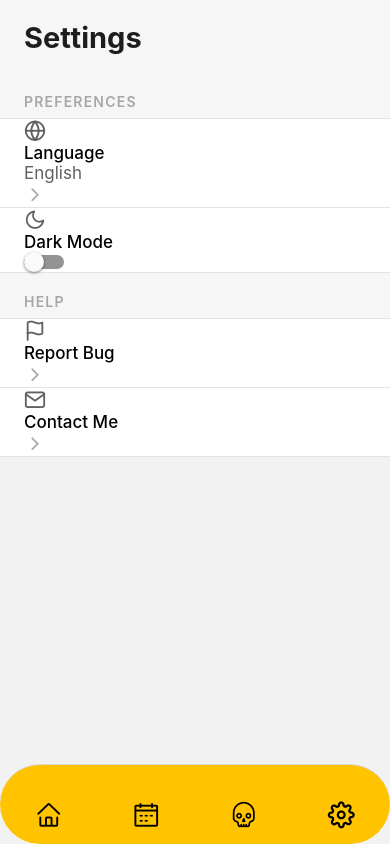
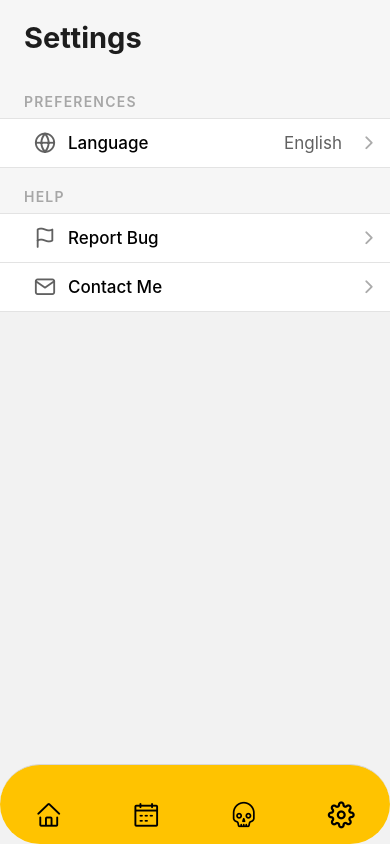
Before and after one commit to Balawal/today-in-history, a React Native app: screen /Settings in a window 390 px wide. Built offline with nearby package versions, Linux system fonts and the light colour scheme; no server answers.

Commit message:
link to wiki on events

```diff
--- a/App.js
+++ b/App.js
@@ -1,11 +1,27 @@
 import React from 'react';
 import { NavigationContainer } from "@react-navigation/native";
+import { createStackNavigator } from '@react-navigation/stack';
 import Tabs from './navigation/tabs';
+import HomeScreen from './screens/homeScreen';
+import EventsLinkScreen from './links/eventsLink';
+
+const Stack = createStackNavigator();
 
 const App = () => {
   return(
     <NavigationContainer>
-      <Tabs />
+      <Stack.Navigator>
+        <Stack.Screen
+          name="Back"
+          component={Tabs}
+          options={{ headerShown: false }}
+        />
+        <Stack.Screen
+          name="EventsLinkScreen"
+          component={EventsLinkScreen}
+          options={{ headerTitle: 'Browser' }}
+        />
+      </Stack.Navigator>
     </NavigationContainer>
   );
 }
--- a/components/facts.js
+++ b/components/facts.js
@@ -1,10 +1,9 @@
-import React, {useState} from 'react';
-import { View, Text, StyleSheet, Image } from 'react-native';
-import { TouchableOpacity } from 'react-native';
+import React, { useState } from 'react';
+import { View, Text, StyleSheet, Image, TouchableOpacity, Linking } from 'react-native';
 
 const defaultImage = 'https://alameda.edu/wp-content/uploads/2021/07/History.png';
 
-const Facts = ({ image, year, description }) => {
+const Facts = ({ image, year, description, link, navigation }) => {
   const [expanded, setExpanded] = useState(false);
 
   const renderImage = image ? (
@@ -13,21 +12,34 @@ const Facts = ({ image, year, description }) => {
     </View>
   ) : (
     <View style={styles.imageContainer}>
-      <Image source={{uri:defaultImage}} style={styles.image} />
+      <Image source={{ uri: defaultImage }} style={styles.image} />
     </View>
   );
+
   const handlePress = () => {
     setExpanded(!expanded);
   };
+
+  const handleLearnMore = () => {
+    if (link) {
+      navigation.navigate('EventsLinkScreen', { url: link });
+    }
+  };
+
   return (
     <TouchableOpacity onPress={handlePress}>
       <View style={styles.container}>
-      {renderImage}
-      <View style={styles.textContainer}>
-        <Text style={styles.year}>{year}</Text>
-        <Text style={styles.description} numberOfLines={expanded ? undefined : 2}>{description}</Text>
+        {renderImage}
+        <View style={styles.textContainer}>
+          <Text style={styles.year}>{year}</Text>
+          <Text style={styles.description} numberOfLines={expanded ? undefined : 2}>{description}</Text>
+          {expanded && link && (
+            <TouchableOpacity onPress={handleLearnMore}>
+              <Text style={styles.learnMore}>Learn More</Text>
+            </TouchableOpacity>
+          )}
+        </View>
       </View>
-    </View>
     </TouchableOpacity>
   );
 };
@@ -46,9 +58,6 @@ const styles = StyleSheet.create({
     backgroundColor: '#fff',
     marginBottom: 20,
   },
-  cardContainer: {
-    borderRadius: 20,
-  },
   image: {
     height: 200,
     width: '100%',
@@ -62,17 +71,16 @@ const styles = StyleSheet.create({
     fontSize: 25,
     fontWeight: '600',
   },
-  date: {
-    fontSize: 50,
-    fontWeight: '600',
-    marginTop: 1,
-  },
   description: {
     fontSize: 18,
     fontWeight: '300',
     marginTop: 5,
   },
+  learnMore: {
+    color: 'blue',
+    textDecorationLine: 'underline',
+    marginTop: 10,
+  },
 });
 
-
 export default Facts;
--- /dev/null
+++ b/links/eventsLink.js
@@ -0,0 +1,36 @@
+import React from 'react';
+import { View, Text, StyleSheet, TouchableOpacity, SafeAreaView } from 'react-native';
+import { WebView } from 'react-native-webview';
+
+const EventsLinkScreen = ({ navigation, route }) => {
+  const { url } = route.params;
+
+  return (
+    <SafeAreaView style={styles.container}>
+      <WebView source={{ uri: url }} style={styles.webView} />
+    </SafeAreaView>
+  );
+};
+
+const styles = StyleSheet.create({
+  container: {
+    flex: 1,
+  },
+  webView: {
+    flex: 1,
+  },
+  backButton: {
+    position: 'absolute',
+    top: 20,
+    left: 20,
+    padding: 10,
+    backgroundColor: 'rgba(0, 0, 0, 0.3)',
+    borderRadius: 5,
+  },
+  backButtonText: {
+    color: '#fff',
+    fontWeight: 'bold',
+  },
+});
+
+export default EventsLinkScreen;
--- a/package.json
+++ b/package.json
@@ -32,7 +32,8 @@
     "react-native-reanimated": "~3.6.2",
     "react-native-safe-area-context": "4.8.2",
     "react-native-screens": "~3.29.0",
-    "react-native-vector-icons": "^10.0.3"
+    "react-native-vector-icons": "^10.0.3",
+    "react-native-webview": "^13.8.6"
   },
   "devDependencies": {
     "@babel/core": "^7.20.0"
--- a/screens/homeScreen.js
+++ b/screens/homeScreen.js
@@ -3,6 +3,9 @@ import axios from 'axios';
 import { View, Text, StyleSheet, SafeAreaView, Animated } from 'react-native';
 import Facts from '../components/facts';
 import BackToTop from '../navigation/backtotop';
+import { useNavigation } from '@react-navigation/native';
+
+
 
 const HomeScreen = () => {
   const [events, setEvents] = useState([]);
@@ -10,6 +13,7 @@ const HomeScreen = () => {
   const formattedDate = `${today.getMonth() + 1}/${today.getDate()}`;
   const scrollY = useRef(new Animated.Value(0)).current;
   const flatListRef = useRef();
+  const navigation = useNavigation();
 
   const getEvents = async () => {
     try {
@@ -65,6 +69,8 @@ const HomeScreen = () => {
             image={item.image}
             year={item.year}
             description={item.text}
+            link={item.links?.[0]?.link}
+            navigation={navigation}
           />
         )}
         keyExtractor={(item, index) => index.toString()}
--- a/screens/settingsScreen.js
+++ b/screens/settingsScreen.js
@@ -1,13 +1,20 @@
-import React, { useState} from 'react';
+import React, { useState, useEffect } from 'react';
 import { StyleSheet, SafeAreaView, View, Text, TouchableOpacity, Switch, Linking } from 'react-native';
 import FeatherIcon from 'react-native-vector-icons/Feather';
+import * as Font from 'expo-font';
+
+// Define your font loading function
+async function loadFonts() {
+  await Font.loadAsync({
+    Feather: require('react-native-vector-icons/Fonts/Feather.ttf'),
+  });
+}
 
 const SECTIONS = [
   {
     header: 'Preferences',
     items: [
       { id: 'language', icon: 'globe', label: 'Language', type: 'select' },
-        { id: 'darkMode', icon: 'moon', label: 'Dark Mode', type: 'toggle' },
     ],
   },
   {
@@ -20,10 +27,24 @@ const SECTIONS = [
 ];
 
 const SettingsScreen = () => {
+  const [fontsLoaded, setFontsLoaded] = useState(false); // State to track font loading
   const [form, setForm] = useState({
     language: 'English', // Initialize language label based on current language
     darkMode: true,
   });
+
+  useEffect(() => {
+    async function loadAsync() {
+      await loadFonts(); // Load fonts asynchronously
+      setFontsLoaded(true); // Set the flag to indicate fonts are loaded
+    }
+    loadAsync();
+  }, []);
+
+  if (!fontsLoaded) {
+    return <LoadingIndicator />; // Render a loading indicator while fonts are being loaded
+  }
+
   return (
     <SafeAreaView style={{ backgroundColor: '#f6f6f6' }}>
       <View style={styles.header}>
@@ -45,6 +66,7 @@ const SettingsScreen = () => {
                     index === 0 && { borderTopWidth: 0 },
                   ]}>
                     <TouchableOpacity
+                      style={styles.row}
                       onPress={() => {
                         if (id === 'bug') {
                           Linking.openURL('mailto:bchaudry818@gmail.com?subject=Bug%20Report');
@@ -52,36 +74,23 @@ const SettingsScreen = () => {
                           Linking.openURL('mailto:bchaudry818@gmail.com?subject=Contact%20You');
                         }
                       }}>
-                    <View style={styles.row}>
                       <FeatherIcon
                         color="#616161"
                         name={icon}
                         style={styles.rowIcon}
                         size={22}
                       />
-
+                      <View style={styles.rowContent}>
                         <Text style={styles.rowLabel}>{label}</Text>
-
-                      <View style={styles.rowSpacer} />
-
                         {type === 'select' && (
                           <Text style={styles.rowValue}>{form[id]}</Text>
                         )}
-
-                      {type === 'toggle' && (
-                        <Switch
-                          // Implement dark mode toggle if needed
-                        />
-                      )}
-
-                      {(type === 'select' || type === 'link') && (
+                      </View>
                       <FeatherIcon
                         color="#ababab"
                         name="chevron-right"
                         size={22}
                       />
-                      )}
-                    </View>
                     </TouchableOpacity>
                 </View>
               );
@@ -92,6 +101,12 @@ const SettingsScreen = () => {
     </SafeAreaView>
   );
 }
+
+const LoadingIndicator = () => (
+  <View style={styles.loadingIndicatorContainer}>
+    <Text>Loading...</Text>
+  </View>
+);
 
 export default SettingsScreen;
 
@@ -133,8 +148,22 @@ const styles = StyleSheet.create({
     borderTopWidth: 1,
     borderColor: '#e3e3e3',
   },
+  row: {
+    flexDirection: 'row',
+    alignItems: 'center',
+    justifyContent: 'space-between',
+    paddingVertical: 12,
+    paddingHorizontal: 10,
+  },
   rowIcon: {
     marginRight: 12,
+  },
+  rowContent: {
+    flex: 1,
+    flexDirection: 'row',
+    alignItems: 'center',
+    justifyContent: 'space-between',
+    paddingRight: 12,
   },
   rowLabel: {
     fontSize: 17,
@@ -151,4 +180,9 @@ const styles = StyleSheet.create({
     flexShrink: 1,
     flexBasis: 0,
   },
+  loadingIndicatorContainer: {
+    flex: 1,
+    justifyContent: 'center',
+    alignItems: 'center',
+  },
 });
```
Also changed, not shown: 1 other file (tests, documents, lock files or other folders). Lines whose indentation alone changed are shown as unchanged.
